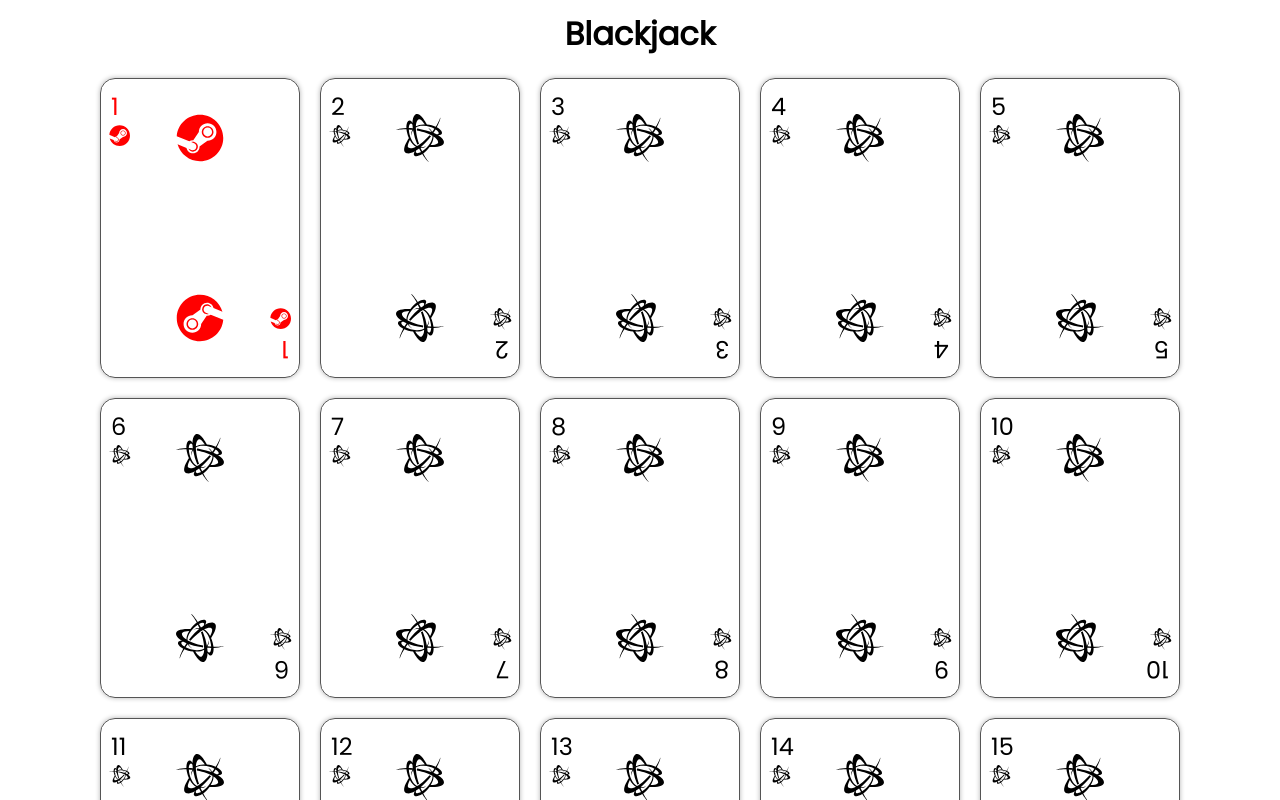
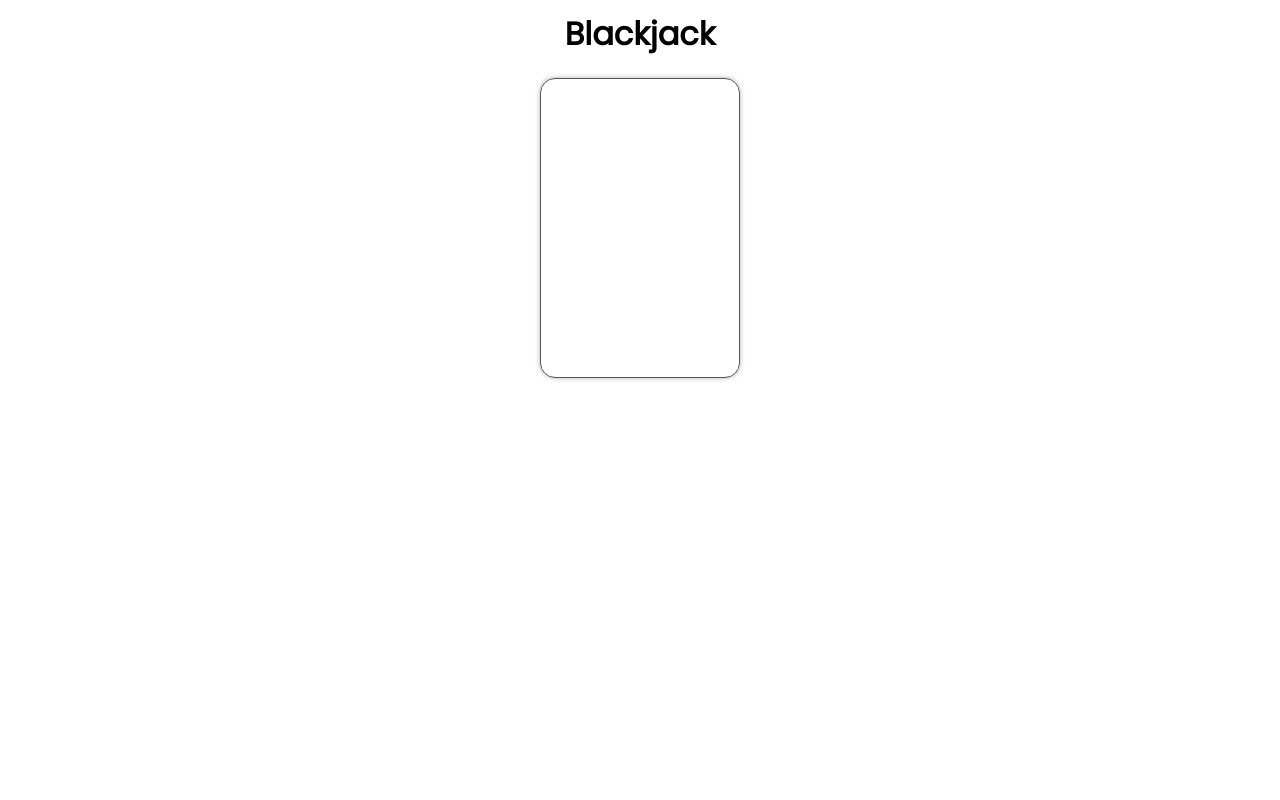
Before and after one commit to maxwellburdette/react-blackjack, a React (Create React App) app: page / in a window 1280 px wide. Shown: the top 800 px of the page. Built offline with nearby package versions, Linux system fonts and the light colour scheme.

Commit message:
Cycles deck

```diff
--- a/src/App.js
+++ b/src/App.js
@@ -1,9 +1,16 @@
-import { useState, useEffect, useRef } from "react";
+import React, { useState, useEffect, useRef } from "react";
 import Card from "./components/Card";
 function App() {
 	const [deck, setDeck] = useState([]);
 	const color = useRef("red");
 	const symbol = useRef(["fab", "steam"]);
+	const random = useRef(0);
+	const [cardID, setCardID] = useState(0);
+	const [card, setCard] = useState({
+		color: "",
+		symbol: [],
+		value: "",
+	});
 
 	useEffect(() => {
 		generateDeck();
@@ -11,30 +18,99 @@ function App() {
 		// eslint-disable-next-line
 	}, []);
 
-	function generateDeck() {
-		for (let i = 1; i <= 52; i++) {
-			if (i == 13) {
-				color.current = "black";
-				symbol.current = ["fab", "discord"];
-			} else if (i == 37) {
-				color.current = "black";
-				symbol.current = ["fab", "battle-net"];
-			} else if (i == 25) {
-				color.current = "red";
-				symbol.current = ["fab", "windows"];
+	useEffect(() => {
+		getCard();
+	}, []);
+
+	async function generateDeck() {
+		// for (let i = 1; i <= 52; i++) {
+		// 	setDeck((prevState) => [
+		// 		...prevState,
+		// 		{ value: i, cardColor: color.current, symbol: symbol.current },
+		// 	]);
+		// }
+
+		//Generate first suit
+		generateSuit(color.current, symbol.current);
+
+		//Change references
+		color.current = "#111";
+		symbol.current = ["fab", "discord"];
+		//Generate second suit
+		generateSuit(color.current, symbol.current);
+
+		//Change references
+		color.current = "red";
+		symbol.current = ["fab", "battle-net"];
+		//Generate thrid suit
+		generateSuit(color.current, symbol.current);
+
+		//Change references
+		color.current = "#111";
+		symbol.current = ["fab", "windows"];
+		generateSuit(color.current, symbol.current);
+
+		//random.current = randomNumber(0, 51);
+	}
+
+	function randomNumber(start, end) {
+		return Math.floor(Math.random() * end) + start;
+	}
+
+	function generateSuit(color, symbol, suitID) {
+		for (let i = 1; i <= 13; i++) {
+			setCardID();
+			let value = i;
+			if (i === 1) {
+				value = "A";
 			}
 
-			console.log(color.current);
+			if (i === 11) {
+				value = "J";
+			}
+			if (i === 12) {
+				value = "Q";
+			}
+			if (i === 13) {
+				value = "K";
+			}
 			setDeck((prevState) => [
 				...prevState,
-				{ value: i, cardColor: color.current, symbol: symbol.current },
+				{
+					value: value,
+					cardColor: color,
+					symbol: symbol,
+					number: i,
+					cardID: cardID,
+				},
 			]);
 		}
+	}
+
+	function getCard(e) {
+		console.log("Clicked");
+		random.current = randomNumber(0, deck.length);
+		let thisCard = deck[random.current];
+		if (thisCard === undefined) return;
+		setDeck(deck.filter((removeCard) => removeCard.cardID !== deck.cardID));
+		setCard({
+			color: thisCard.cardColor,
+			value: thisCard.value,
+			symbol: thisCard.symbol,
+		});
 	}
 	//<Card value={"A"} symbol={["fab", "steam"]}></Card>
 	//<Card value={2} symbol={["fab", "discord"]} color={"#111"}></Card>
 	//<Card value={3} symbol={["fab", "battle-net"]} color={"#111"}></Card>
 	//<Card value={4} symbol={["fab", "windows"]}></Card>
+	// {deck.map((card) => (
+	// 	<Card
+	// 		value={card.value}
+	// 		color={card.cardColor}
+	// 		symbol={card.symbol}
+	// 	></Card>
+	// ))}
+	//<>{deck.length > 0 && getCard()}</>
 	return (
 		<div className="App">
 			<h1
@@ -46,13 +122,9 @@ function App() {
 			>
 				Blackjack
 			</h1>
-			{deck.map((card) => (
-				<Card
-					value={card.value}
-					color={card.cardColor}
-					symbol={card.symbol}
-				></Card>
-			))}
+			<div onClick={getCard}>
+				<Card value={card.value} color={card.color} symbol={card.symbol}></Card>
+			</div>
 		</div>
 	);
 }
```
